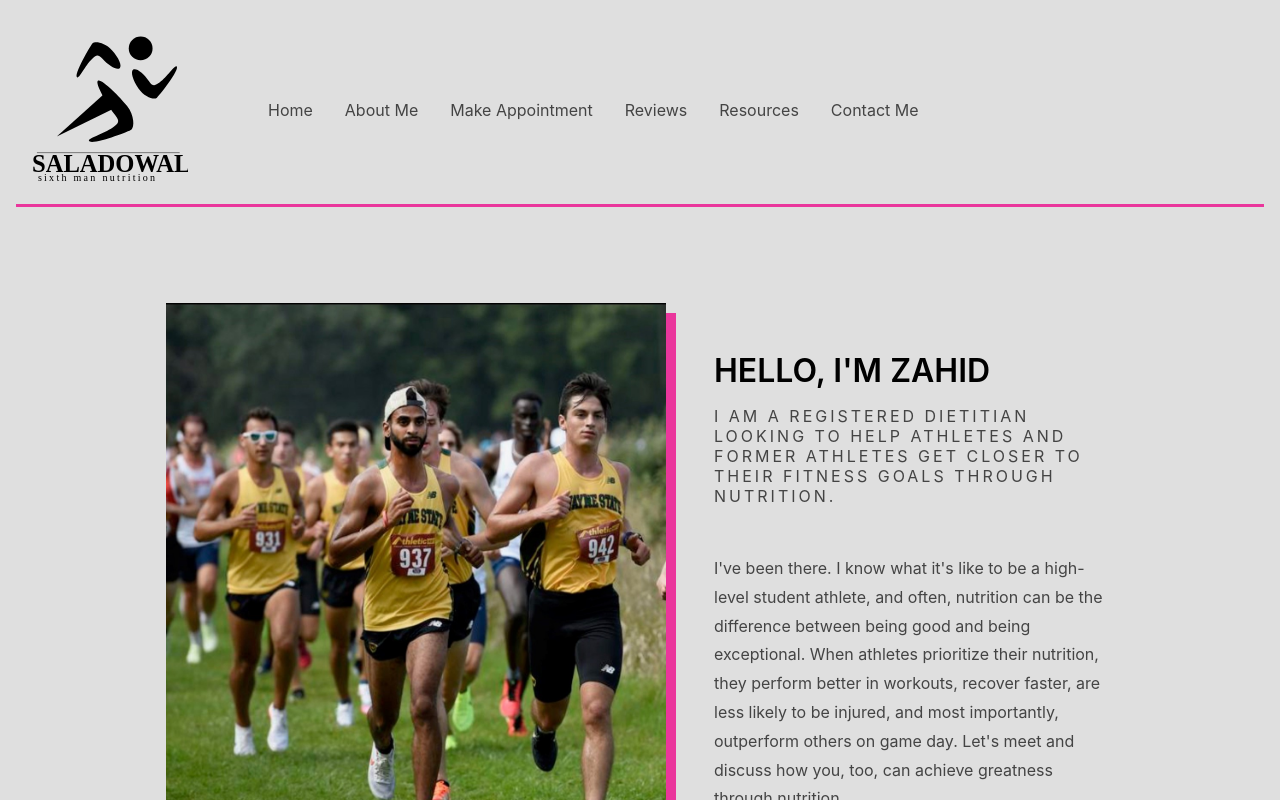
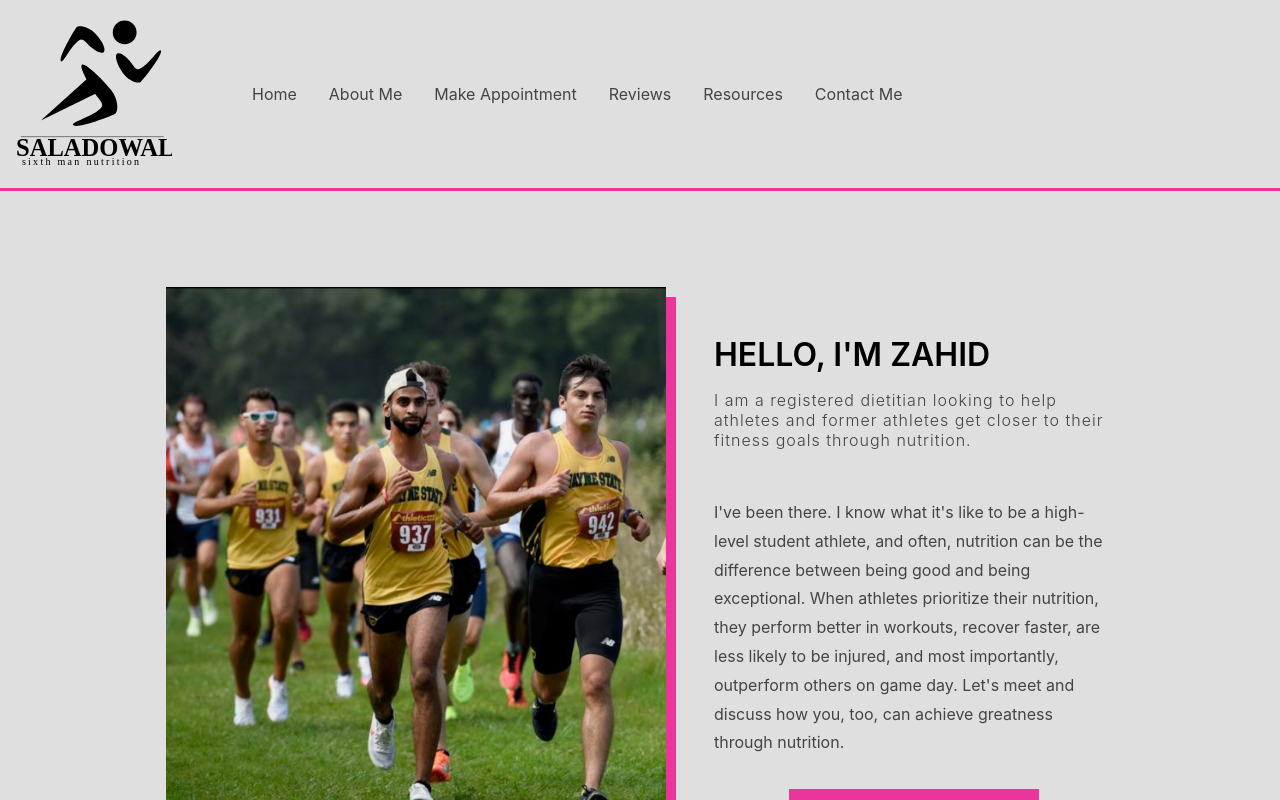
Before and after one commit to jjcavallo5/ssmnutrition, a React (Create React App) app: page /about in a window 1280 px wide. Shown: the top 800 px of the page. Built offline with nearby package versions, Linux system fonts and the light colour scheme.

Commit message:
Various format fixes

```diff
--- a/src/pages/about/about.module.css
+++ b/src/pages/about/about.module.css
@@ -1,7 +1,6 @@
 .container {
     display: flex;
     flex-direction: column;
-    padding: 1rem;
 }
 
 
@@ -28,10 +27,10 @@
 }
 
 .subHeader {
-    text-transform: uppercase;
-    letter-spacing: 3px;
+    /* text-transform: uppercase; */
+    letter-spacing: 1px;
     font-size: 1rem;
-    font-weight: 400;
+    font-weight: 300;
     color: var(--text);
     margin: 0 0 2rem 0;
 }
--- a/src/pages/home/home.module.css
+++ b/src/pages/home/home.module.css
@@ -72,7 +72,7 @@
 
 .aboutText {
     width: 300px;
-    font-weight: 600;
+    font-weight: 300;
     font-size: 1.2rem;
     display: flex;
     flex-direction: column;
```
